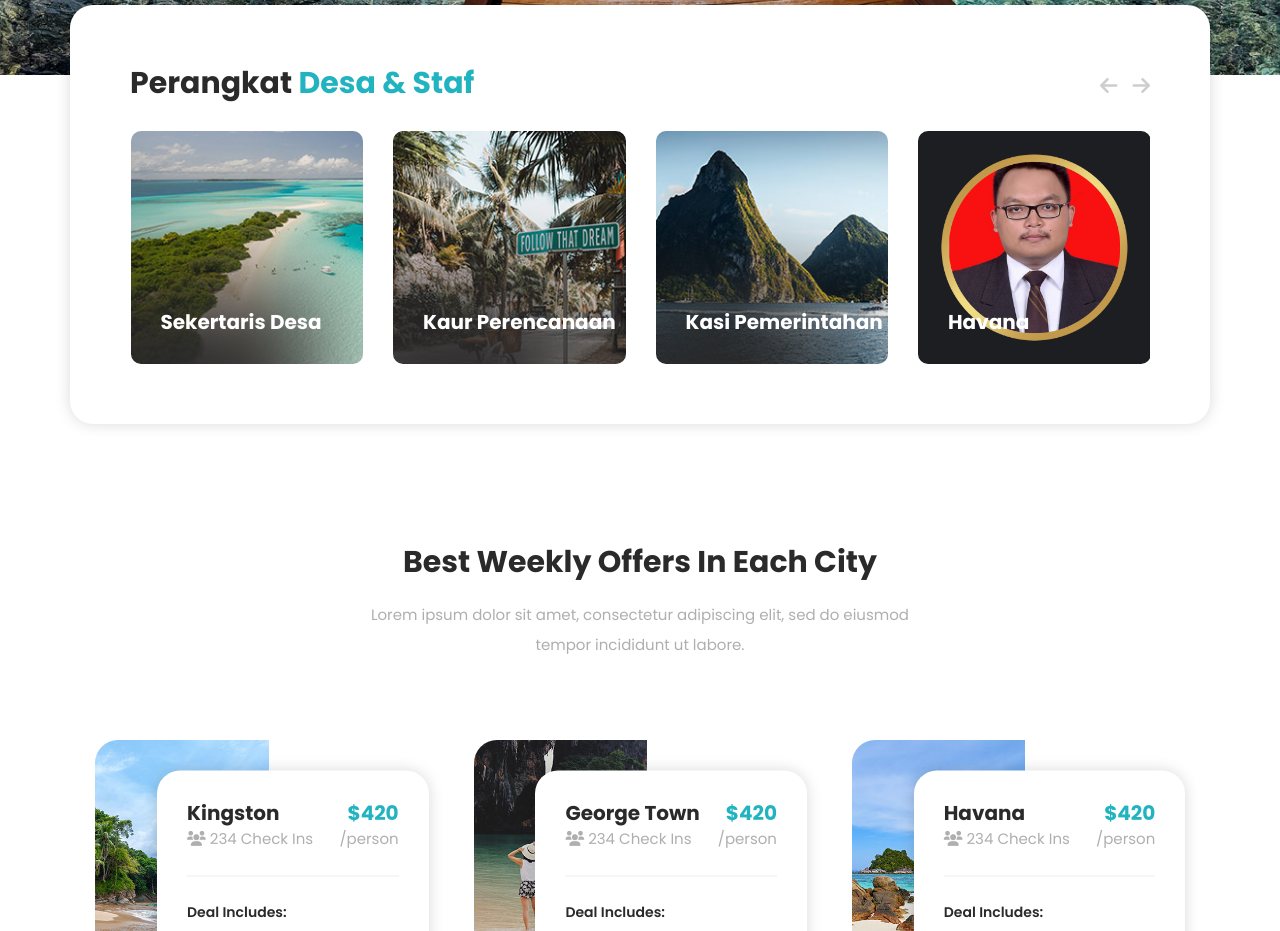
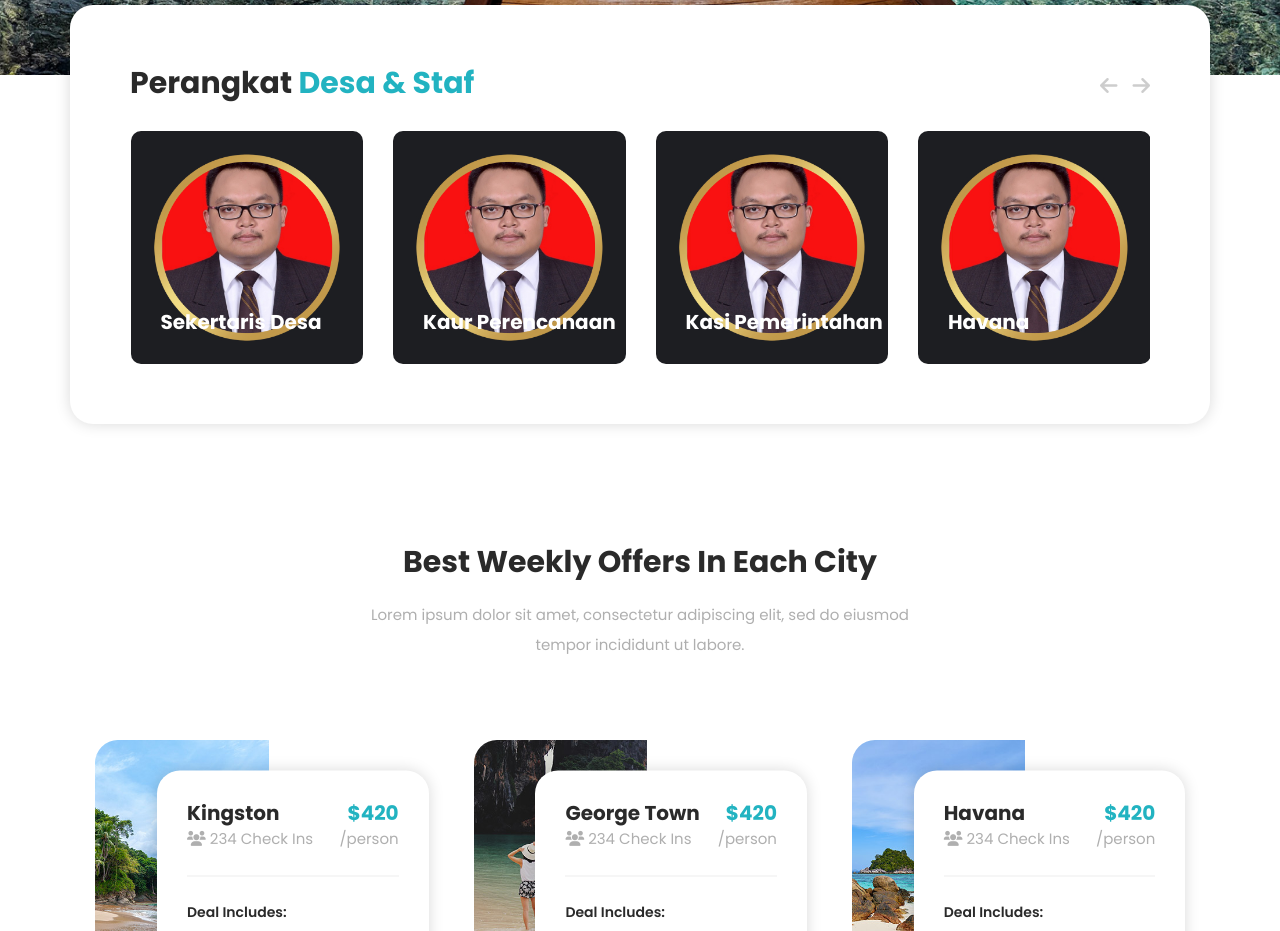
Before and after one commit to mrobistore/webdesa, a plain HTML site: page about.html in a window 1280 px wide. Shown: the part 860-1791 px from the top of the page. Drawn offline with nearby package versions, Linux system fonts and the light colour scheme.

Commit message:
update about.html

```diff
--- a/about.html
+++ b/about.html
@@ -114,19 +114,19 @@ https://templatemo.com/tm-580-woox-travel
                 </div>
                 <div class="item">
                   <div class="thumb">
-                    <img src="assets/images/cities-02.jpg" alt="">
+                    <img src="assets/images/cities-01.jpg" alt="">
                     <h4>Sekertaris Desa</h4>
                   </div>
                 </div>
                 <div class="item">
                   <div class="thumb">
-                    <img src="assets/images/cities-03.jpg" alt="">
+                    <img src="assets/images/cities-01.jpg" alt="">
                     <h4>Kaur Perencanaan</h4>
                   </div>
                 </div>
                 <div class="item">
                   <div class="thumb">
-                    <img src="assets/images/cities-04.jpg" alt="">
+                    <img src="assets/images/cities-01.jpg" alt="">
                     <h4>Kasi Pemerintahan</h4>
                   </div>
                 </div>
```
